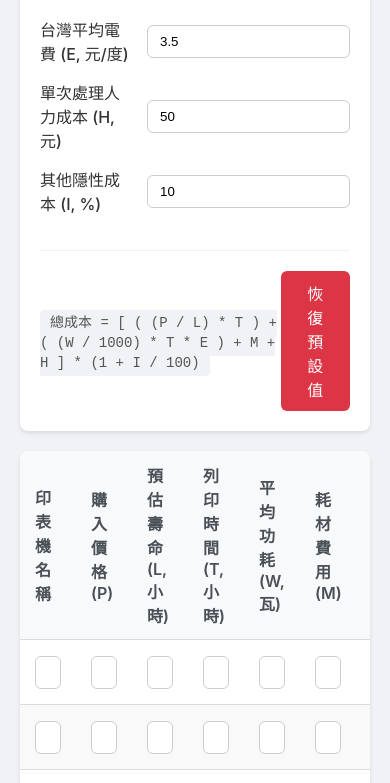
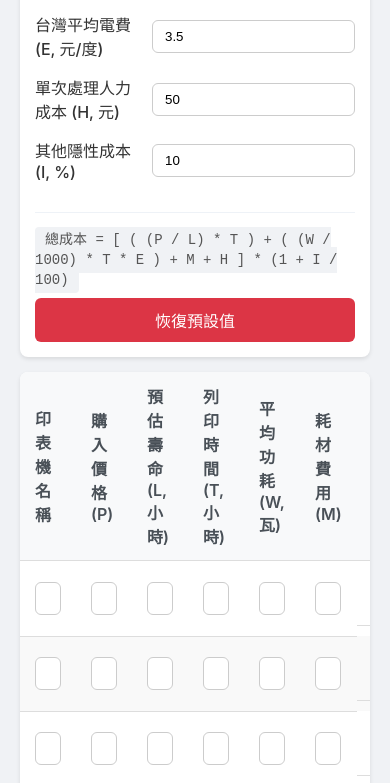
Before and after one commit to blair-ko/3d-printing-cost-calculator, a plain HTML site: page index.html in a window 390 px wide. Shown: the part 187-970 px from the top of the page. Drawn offline with Linux system fonts and the light colour scheme.

Commit message:
Fix UI overlap issue on smaller screens

```diff
--- a/style.css
+++ b/style.css
@@ -4,6 +4,30 @@ body {
     color: #333;
     margin: 0;
     padding: 20px;
+@media (max-width: 768px) {
+    .settings-card {
+        padding: 15px;
+        margin-bottom: 15px;
+    }
+
+    .actions-container {
+        flex-direction: column;
+        align-items: stretch;
+        margin-top: 15px;
+        padding-top: 15px;
+    }
+
+    .danger-btn {
+        width: 100%;
+        margin-top: 10px;
+    }
+
+    .cost-output {
+        display: block;
+        margin-bottom: 10px;
+    }
+}
+  overflow-x: hidden;
 }
 
 #app-container {
```
